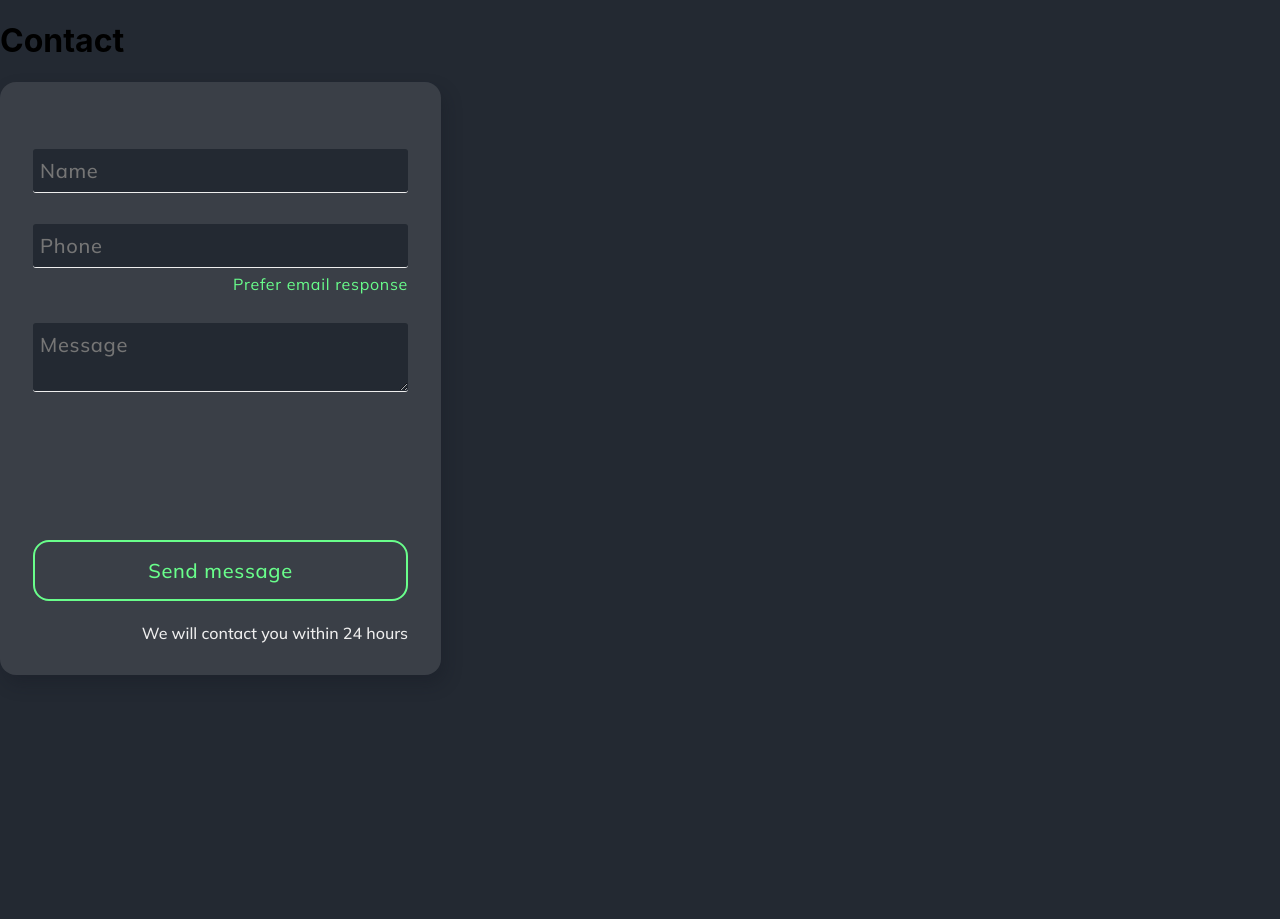
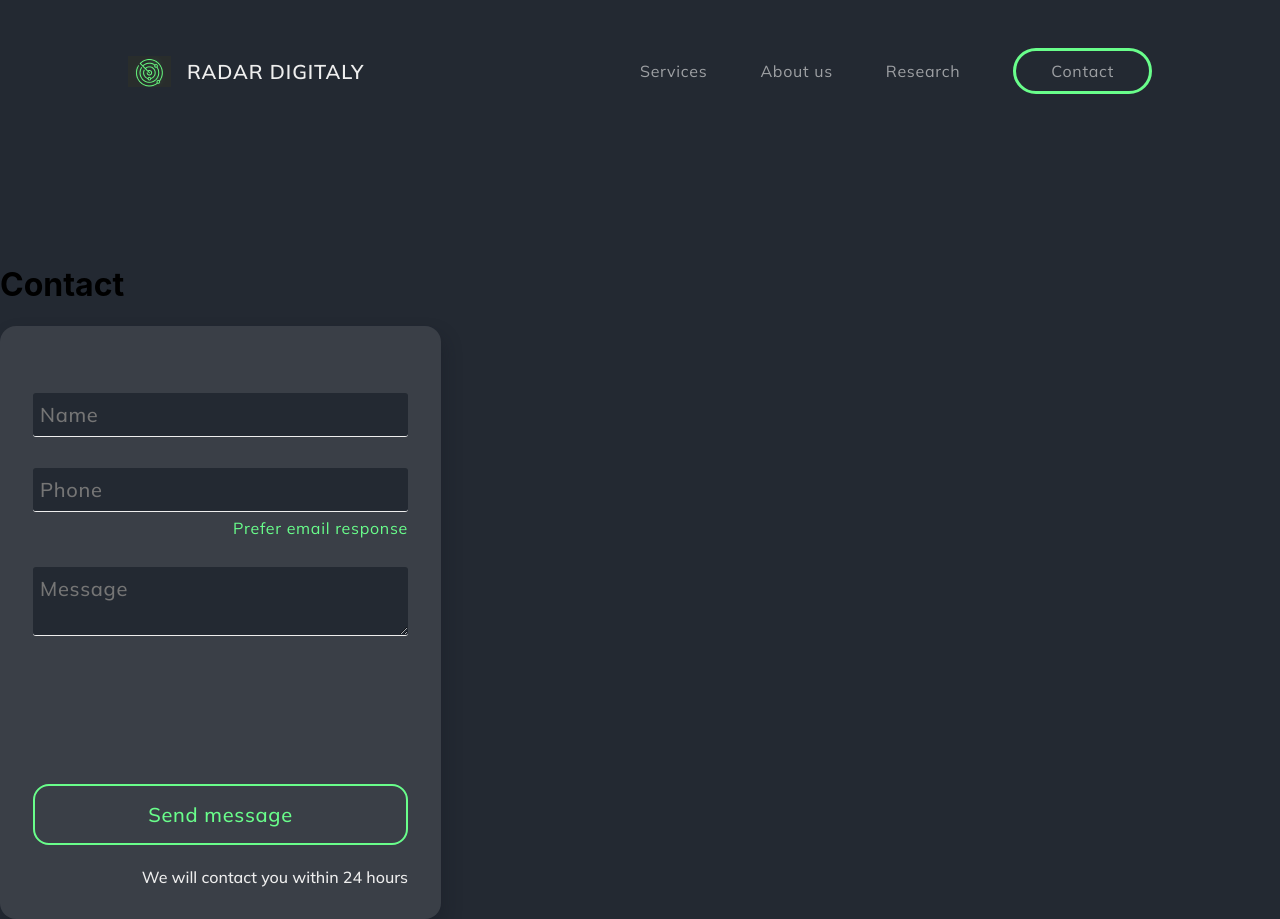
Before and after one commit to matveisch/radar, a React (Create React App) app: page /contact in a window 1280 px wide. Before the commit the page ends 800 px from the top, so only its background shows below. Built offline with nearby package versions, Linux system fonts and the light colour scheme.

Commit message:
added navbar to layout

```diff
--- a/src/App.tsx
+++ b/src/App.tsx
@@ -1,7 +1,6 @@
 import React from 'react'
 import './styles/App.css'
 import RtwBtn from './components/ready to work btn/RtwBtn'
-import Navbar from './components/navbar/Navbar'
 import Technology from './pages/technology/technology'
 import Services from './pages/services/services'
 import RadarPage from './pages/radar-page/RadarPage'
@@ -13,7 +12,6 @@ function App() {
                 className="App"
                 style={{ display: 'flex', flexDirection: 'column' }}
             >
-                <Navbar />
                 <RadarPage />
                 <Services />
                 <Technology />
--- a/src/router/Layout.tsx
+++ b/src/router/Layout.tsx
@@ -1,9 +1,11 @@
 import React from 'react';
 import {Outlet} from "react-router-dom";
+import Navbar from "../components/navbar/Navbar";
 
 const Layout = () => {
     return (
         <>
+            <Navbar />
             <Outlet />
         </>
     );
```
